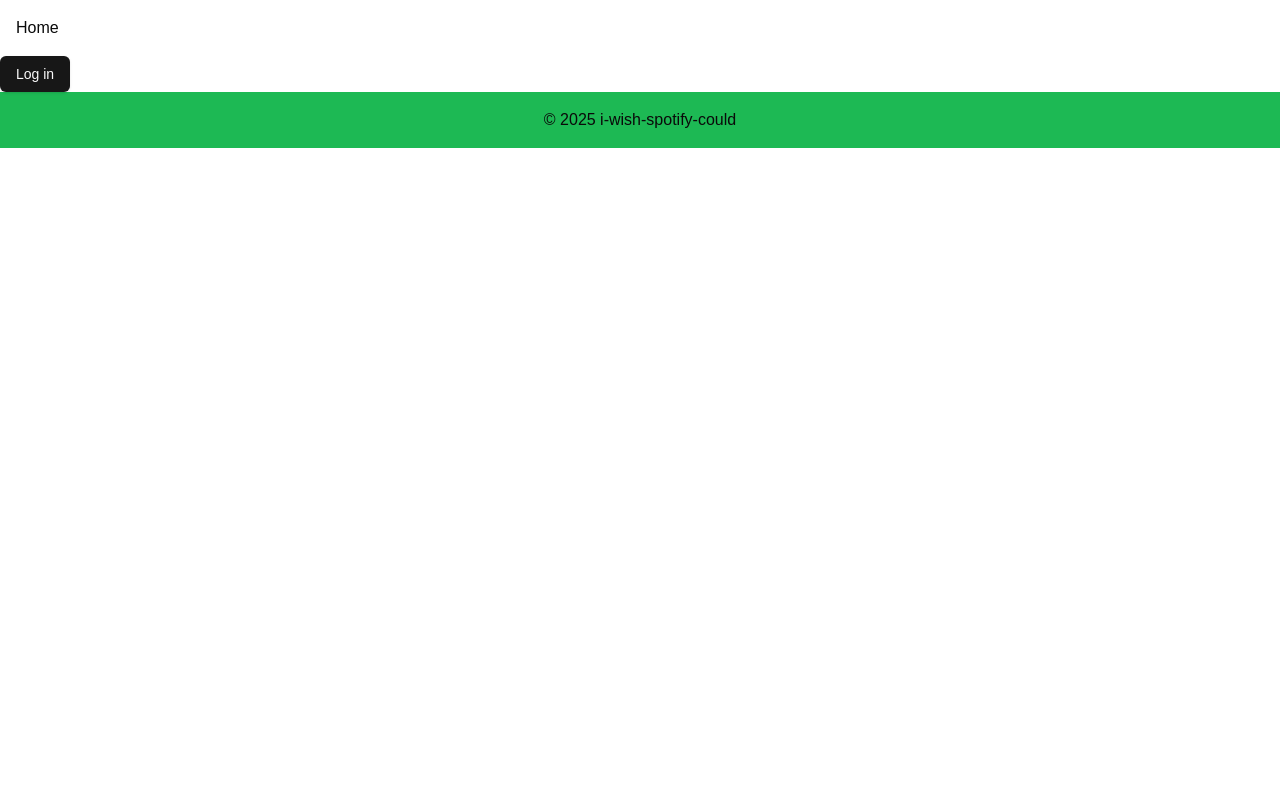
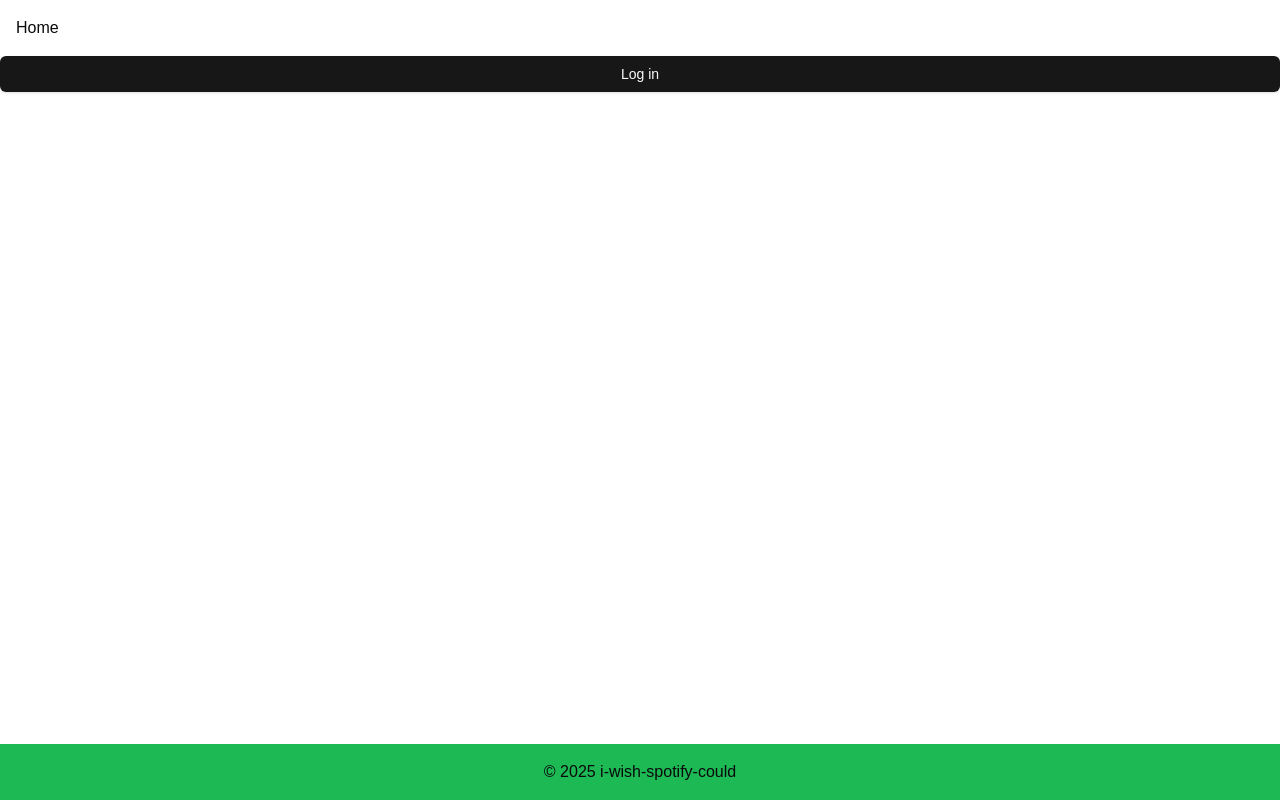
Before and after one commit to yixinxiao7/i-wish-spotify-could, a Next.js app in the folder ui/: page /login in a window 1280 px wide. Built offline with nearby package versions, Linux system fonts and the light colour scheme; no server answers.

Commit message:
main stretches remaining height

```diff
--- a/ui/src/app/globals.css
+++ b/ui/src/app/globals.css
@@ -2,8 +2,20 @@
 @tailwind components;
 @tailwind utilities;
 
+html, body {
+  height: 100%;
+}
+
 body {
   font-family: Arial, Helvetica, sans-serif;
+  display: flex;
+  flex-direction: column;
+}
+
+main {
+  flex-grow: 1;
+  display: flex;
+  flex-direction: column;
 }
 
 @layer base {
@@ -71,8 +83,6 @@ body {
   }
 }
 
-
-
 @layer base {
   * {
     @apply border-border outline-ring/50;
```
